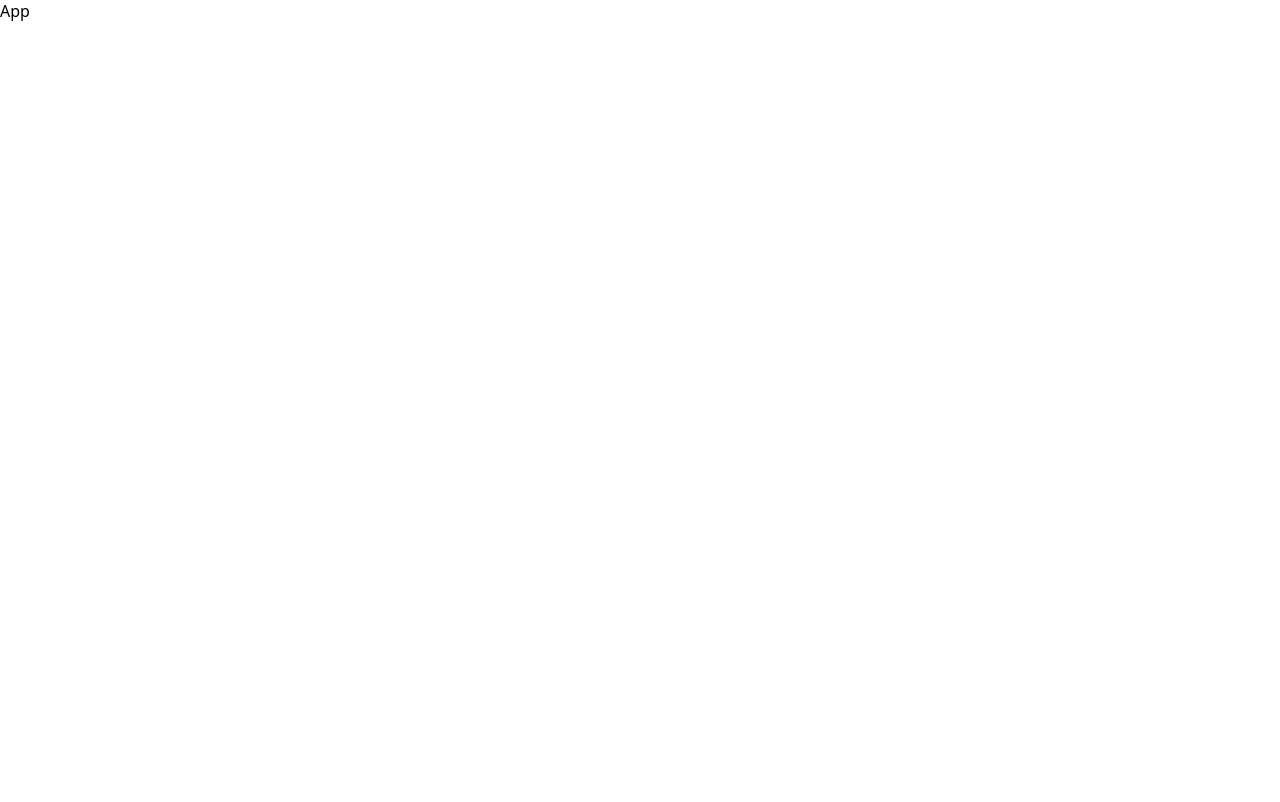
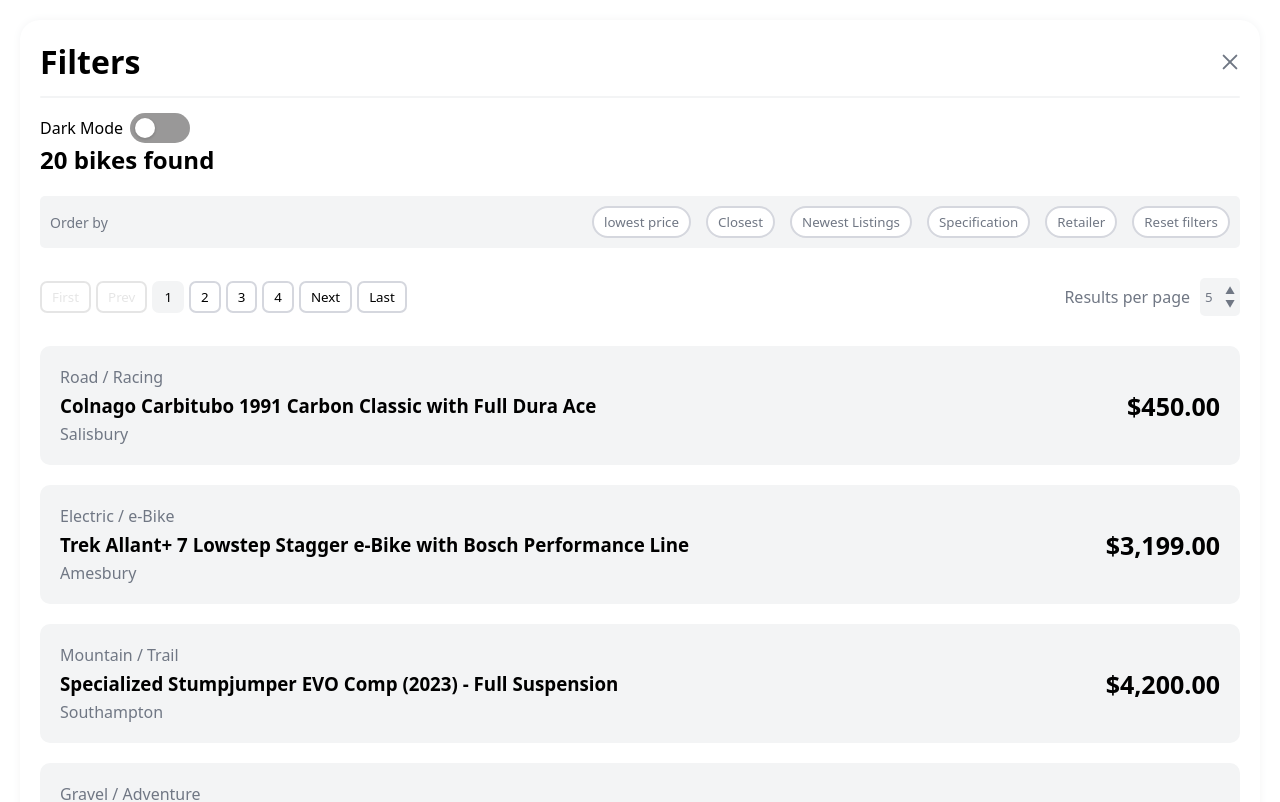
Before and after one commit to yliubyva/filter-search-demo, a React (Vite) app: page / in a window 1280 px wide. Shown: the top 802 px of the page. Built offline with nearby package versions, Linux system fonts and the light colour scheme.

Commit message:
chore: update App component to include all components

```diff
--- a/src/App/App.jsx
+++ b/src/App/App.jsx
@@ -1,5 +1,24 @@
+import { CloseButton } from '../components/Buttons/CloseButton';
+import { DarkModeToggle } from '../components/DarkModeToggle/DarkModeToggle';
+import { productData } from '../data/ProductData';
+import { ProductList } from '../components/ProductList/ProductList';
+import './App.scss';
+
 function App() {
-  return <p>App</p>;
+  return (
+      <div className="app">
+        <header className="app__header">
+          <div className="app__top">
+            <h1>Filters</h1>
+            <CloseButton />
+          </div>
+          <DarkModeToggle />
+        </header>
+        <main>
+          <ProductList data={productData} />
+        </main>
+      </div>
+  );
 }
 
 export default App;
--- /dev/null
+++ b/src/App/App.scss
@@ -0,0 +1,28 @@
+@use '../styles/variables';
+@use '../styles/mixins';
+
+.app {
+  width: 100wv;
+  margin: 20px;
+  padding: 20px;
+  background-color: white;
+  box-shadow: 0px 0px 10px variables.$color-container-background;
+  border-radius: 20px;
+
+  &__top {
+    @include mixins.flex(row, nowrap, space-between);
+
+    position: relative;
+    padding-bottom: 15px;
+    margin-bottom: 15px;
+    &::after {
+      content: '';
+      width: 100%;
+      height: 2px;
+      border-radius: 5px;
+      position: absolute;
+      bottom: 0;
+      background: variables.$color-container-background;
+    }
+  }
+}
```
